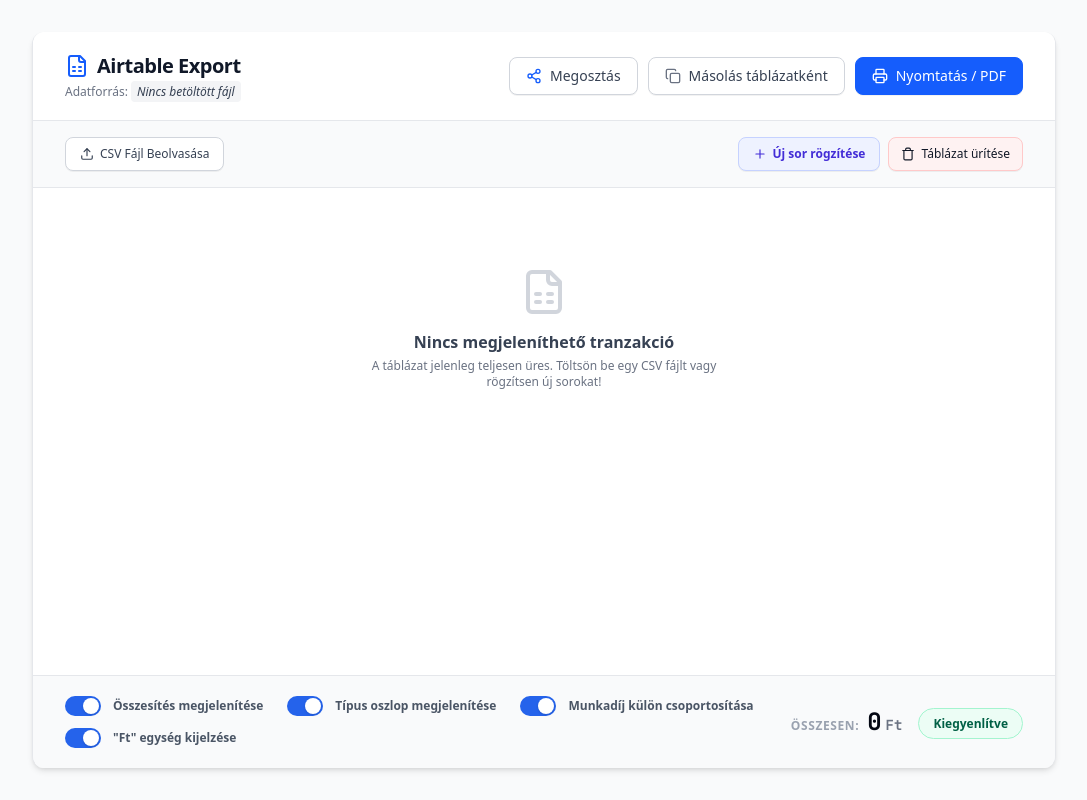
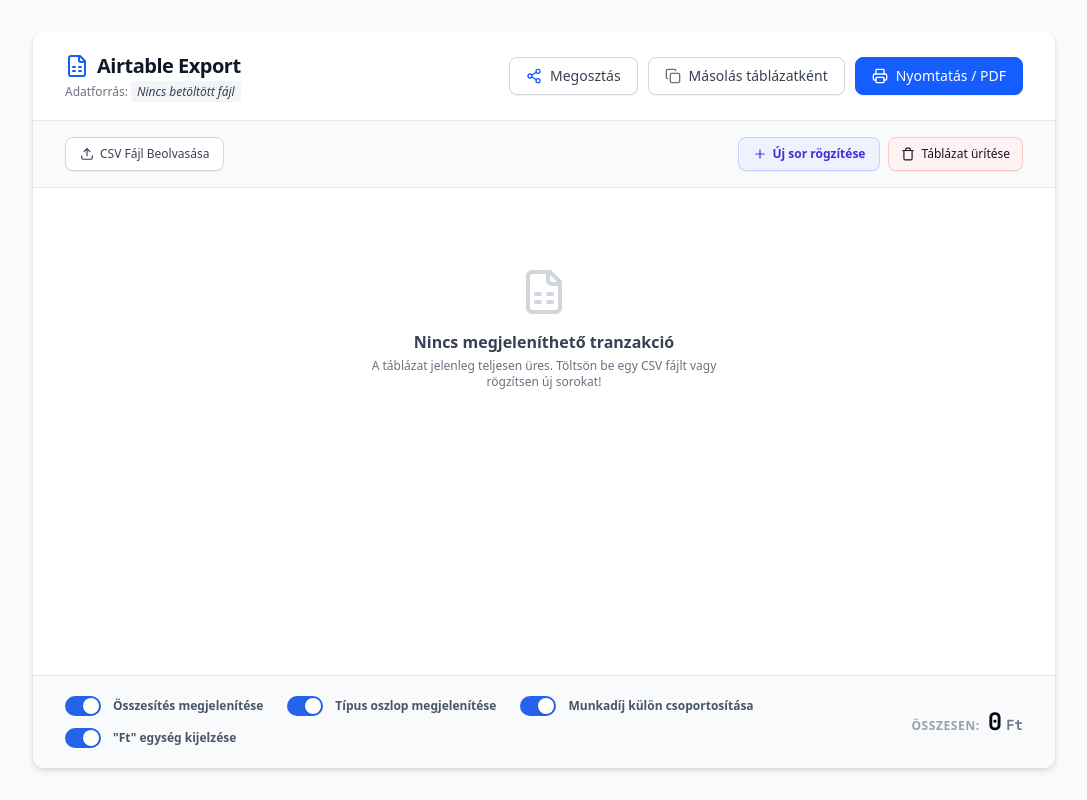
Before and after one commit to LostViking09/airtable_export, a React (Vite) app: page / in a window 1280 px wide. Shown: the whole page, without its empty margins (96-1183 px from the left). Built offline with nearby package versions, Linux system fonts and the light colour scheme.

Commit message:
refactor: remove debt status badges from footer and clipboard copy

```diff
--- a/src/components/SummaryFooter.tsx
+++ b/src/components/SummaryFooter.tsx
@@ -155,22 +155,6 @@ export const SummaryFooter: React.FC<SummaryFooterProps> = ({
                 {showFtSuffix && <span className="text-sm font-bold text-gray-500 ml-1">Ft</span>}
               </span>
             </div>
-
-            <div className="whitespace-nowrap">
-              {totalAmount > 0 ? (
-                <span className="badge bg-amber-50 text-amber-800 border border-amber-200 px-3.5 py-1.5 rounded-full text-xs font-bold" id="badge-debt-botond">
-                  Botond tartozik
-                </span>
-              ) : totalAmount < 0 ? (
-                <span className="badge bg-blue-50 text-blue-800 border border-blue-200 px-3.5 py-1.5 rounded-full text-xs font-bold" id="badge-debt-partner">
-                  Partner tartozik
-                </span>
-              ) : (
-                <span className="badge bg-emerald-50 text-emerald-800 border border-emerald-200 px-3.5 py-1.5 rounded-full text-xs font-bold" id="badge-debt-settled">
-                  Kiegyenlítve
-                </span>
-              )}
-            </div>
           </div>
         </div>
       )}
--- a/src/utils/clipboard.ts
+++ b/src/utils/clipboard.ts
@@ -67,14 +67,6 @@ export function buildClipboardContent(options: ClipboardOptions) {
     tsvContent = tsvRows.join('\n');
   }
 
-  let badgeHtml = '';
-  if (totalAmount > 0) {
-    badgeHtml = `<span style="color: #b45309; font-weight: bold;">Botond tartozik</span>`;
-  } else if (totalAmount < 0) {
-    badgeHtml = `<span style="color: #1d4ed8; font-weight: bold;">Partner tartozik</span>`;
-  } else {
-    badgeHtml = `<span style="color: #15803d; font-weight: bold;">Kiegyenlítve</span>`;
-  }
 
   const colSpanNum = showTipus ? 4 : 3;
   const colSpanTotal = showTipus ? 5 : 4;
@@ -133,12 +125,6 @@ export function buildClipboardContent(options: ClipboardOptions) {
             ${formatOsszeg(totalAmount)}${showFtSuffix ? ' Ft' : ''}
           </td>
         </tr>
-        <tr style="background-color: #f9fafb;">
-          <td colspan="${colSpanNum}" style="padding: 10px 16px; text-align: right; font-size: 13px; font-weight: bold; color: #374151; border: 1px solid #e5e7eb; white-space: nowrap;">Állapot:</td>
-          <td style="padding: 10px 16px; text-align: right; border: 1px solid #e5e7eb; white-space: nowrap;">
-            ${badgeHtml}
-          </td>
-        </tr>
       </tfoot>
     `;
   }
```
